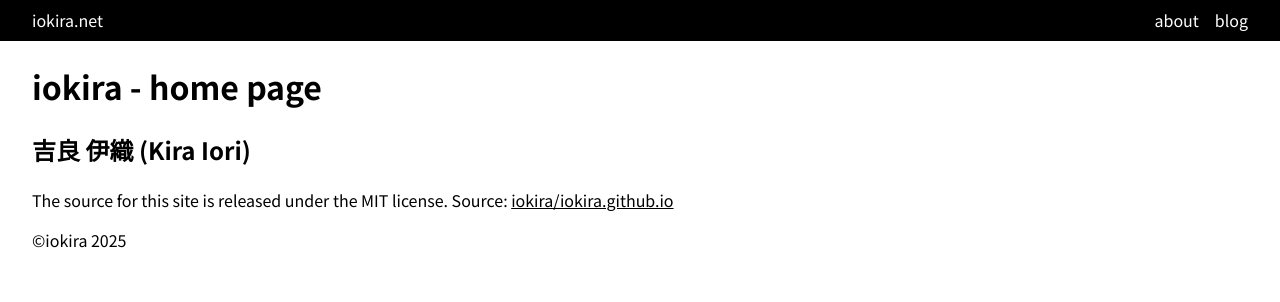
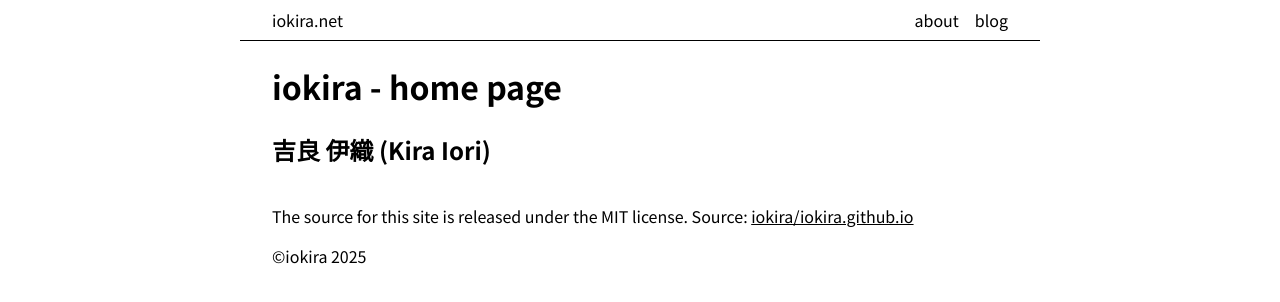
Before and after one commit to iokira/iokira.github.io, an Astro site: page / in a window 1280 px wide. Built offline with nearby package versions, Linux system fonts and the light colour scheme; Astro itself is replaced by a stand-in of ours.

Commit message:
update: layout

```diff
--- a/src/components/Header.astro
+++ b/src/components/Header.astro
@@ -7,9 +7,7 @@ import Navigation from "@components/Navigation.astro";
 </header>
 <style>
     header {
-        width: 100dvw;
-        color: white;
-        background-color: black;
+        width: 100%;
         padding-inline: 2rem;
         border-block-end: 1px solid black;
     }
--- a/src/styles/global.css
+++ b/src/styles/global.css
@@ -3,9 +3,12 @@ html {
 }
 
 body {
-    margin: 0;
+    display: flex;
+    flex-direction: column;
+    margin: 0 auto;
     padding: 0;
     width: 100%;
+    max-width: 800px;
     line-height: 1.5;
     background-color: white;
     color: black;
```
